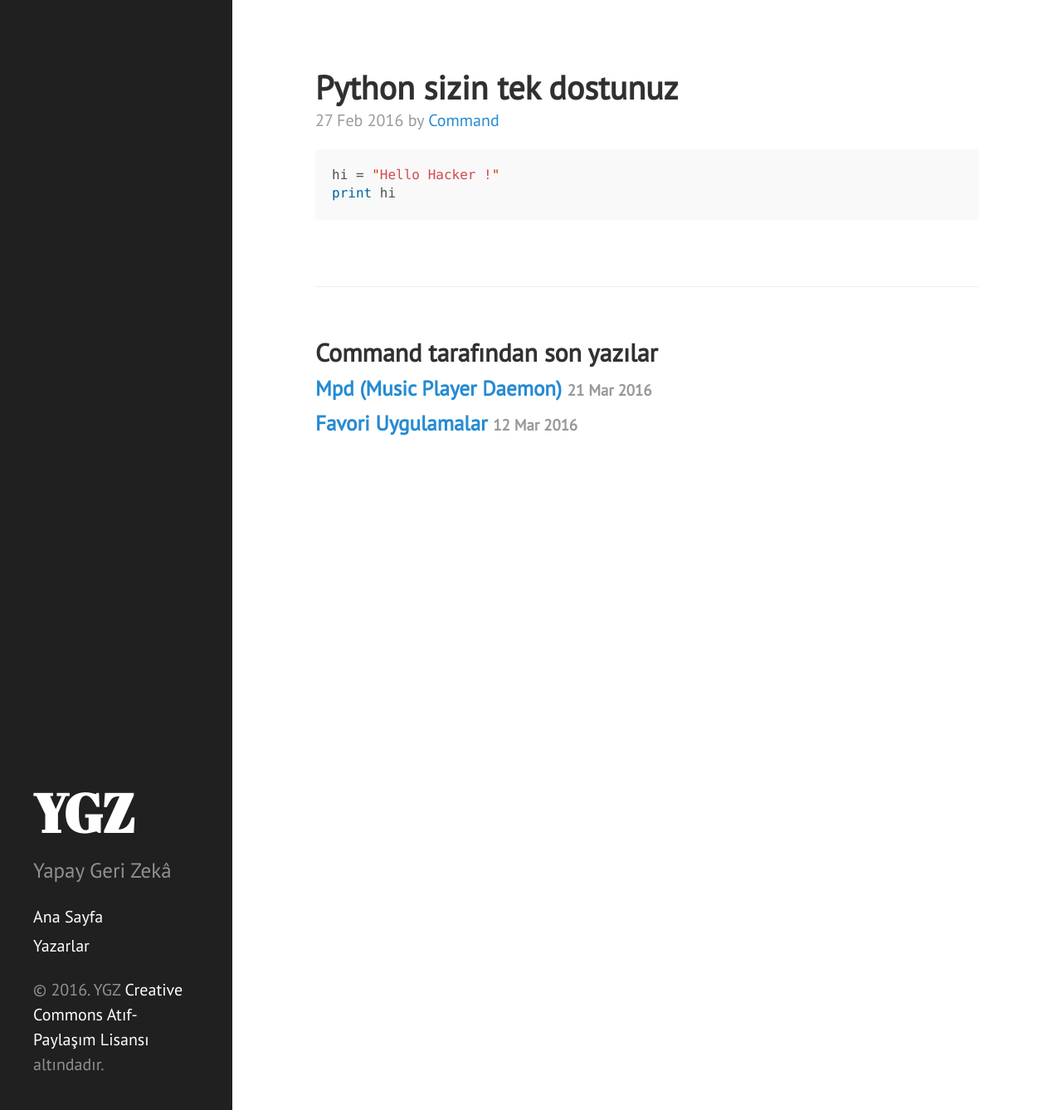
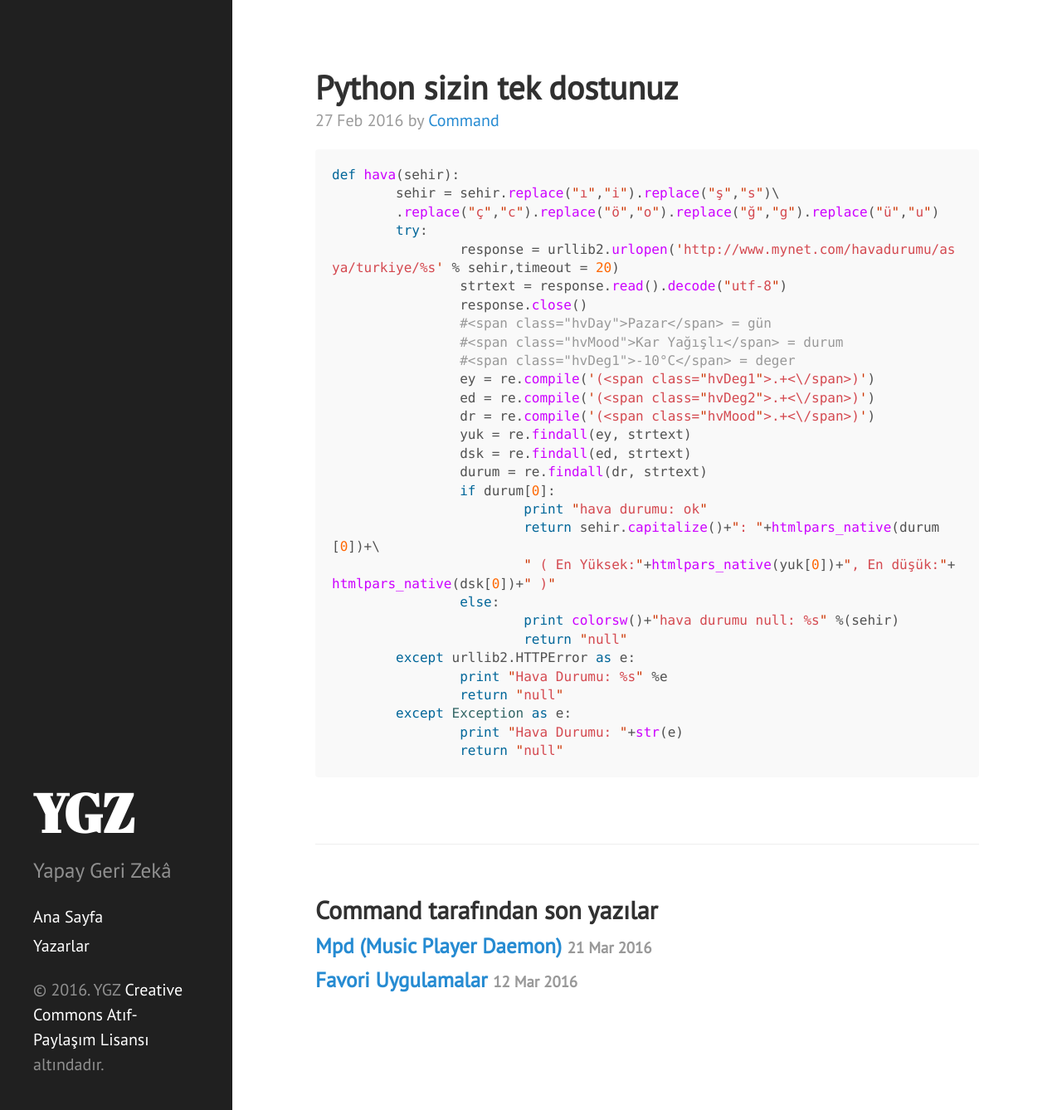
Before and after one commit to yapaygerizeka/yapaygerizeka.github.io, a Jekyll site: the page built from _posts/command/2016-02-27-yeni-command.md, in a window 1280 px wide and 1338 px high. Shown: the whole window at 83% size. Built offline with Jekyll 4.4.1, drawn with Linux system fonts in a browser that asks for light colours; nearby versions of some CDN libraries.

Commit message:
Update 2016-02-27-yeni-command.md
düzenleme

````diff
--- a/_posts/command/2016-02-27-yeni-command.md
+++ b/_posts/command/2016-02-27-yeni-command.md
@@ -6,6 +6,33 @@ author: Command
 ---
 
 ```python
-hi = "Hello Hacker !"
-print hi
+def hava(sehir):
+	sehir = sehir.replace("ı","i").replace("ş","s")\
+	.replace("ç","c").replace("ö","o").replace("ğ","g").replace("ü","u")
+	try:
+		response = urllib2.urlopen('http://www.mynet.com/havadurumu/asya/turkiye/%s' % sehir,timeout = 20)
+		strtext = response.read().decode("utf-8")
+		response.close()
+		#<span class="hvDay">Pazar</span> = gün
+		#<span class="hvMood">Kar Yağışlı</span> = durum
+		#<span class="hvDeg1">-10°C</span> = deger
+		ey = re.compile('(<span class="hvDeg1">.+<\/span>)')
+		ed = re.compile('(<span class="hvDeg2">.+<\/span>)')
+		dr = re.compile('(<span class="hvMood">.+<\/span>)')
+		yuk = re.findall(ey, strtext)
+		dsk = re.findall(ed, strtext)
+		durum = re.findall(dr, strtext)
+		if durum[0]:
+			print "hava durumu: ok"
+			return sehir.capitalize()+": "+htmlpars_native(durum[0])+\
+			" ( En Yüksek:"+htmlpars_native(yuk[0])+", En düşük:"+htmlpars_native(dsk[0])+" )"
+		else:
+			print colorsw()+"hava durumu null: %s" %(sehir)
+			return "null"
+	except urllib2.HTTPError as e:
+		print "Hava Durumu: %s" %e
+		return "null"
+	except Exception as e:
+		print "Hava Durumu: "+str(e)
+		return "null"
 ```
````
